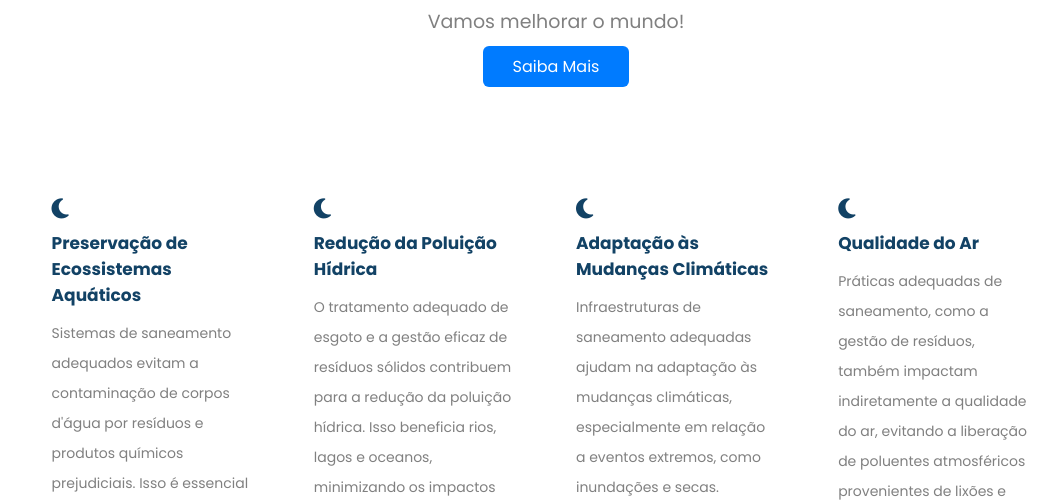
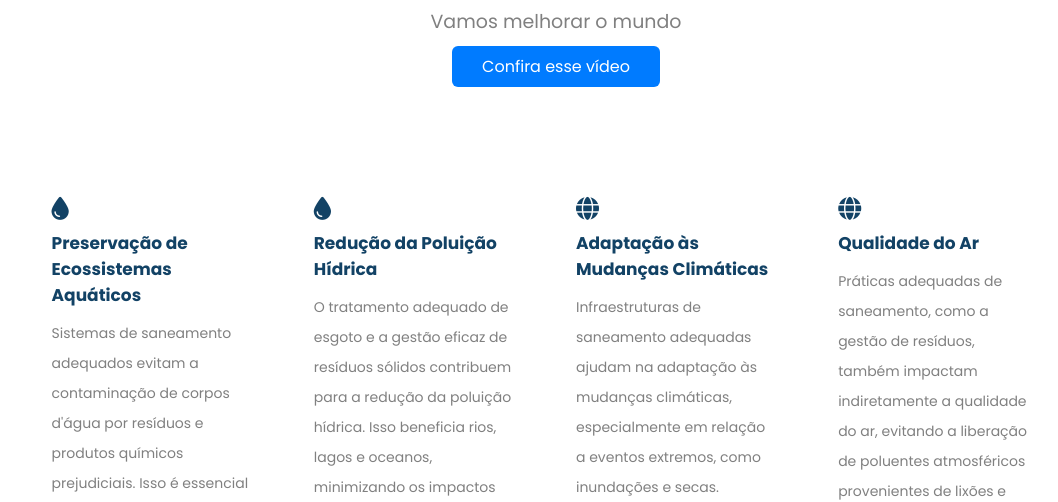
Before and after one commit to Keniel-Cenzi/ONU, a plain HTML site: page index.html in a window 1280 px wide. Shown: the part 300-802 px from the top of the page, without its empty margins (84-1142 px from the left). Drawn offline with Linux system fonts and the light colour scheme.

Commit message:
add links aos botoes de redes sociais, saiba mais e botao para conferir video sobre agua potavel e saneamento, add icon e icones de agua e terra em assuntos sobre o tema

```diff
--- a/index - Copia.html
+++ b/index.html
@@ -5,6 +5,8 @@
     <link rel="preconnect" href="https://fonts.gstatic.com">
     <link href="https://fonts.googleapis.com/css2?family=Poppins:wght@400;700&display=swap" rel="stylesheet">
     <link href="style/style.css" rel="stylesheet" />
+    <link rel="shortcut icon" type="imagex/png" href="./img/gotas.png">
+    <title>Água potável e saneamento</title>
 </head>
 
 <body>
@@ -25,17 +27,17 @@
                 <a href="#">
                     Contato
                 </a>
-                <a class="btn-menu" href="#">
+                <a class="btn-menu" href="https://brasil.un.org/pt-br" target="_blank">
                     Saiba Mais
                 </a>
                 <nav class="social">
-                    <a href="https://www.facebook.com/profile.php?id=100068376350035" target="_blank">
+                    <a href="https://www.facebook.com/nacoesunidas" target="_blank">
                         <i class="fa fa-facebook" aria-hidden="true"></i>
                     </a>
-                    <a href="https://www.instagram.com/aguapotavelesaneamento/" target="_blank">
+                    <a href="https://www.instagram.com/onubrasil/" target="_blank">
                         <i class="fa fa-instagram" aria-hidden="true"></i>
                     </a>
-                    <a href="https://www.youtube.com/watch?v=qKNig2A9Xeo" target="_blank">
+                    <a href="https://www.youtube.com/@nacoesunidasBR" target="_blank">
                         <i class="fa fa-youtube" aria-hidden="true"></i>
                     </a>
                 </nav>
@@ -54,13 +56,15 @@
         <div class="center">
             <div class="main__cta">
                 <h2>Água Potável e Saneamento</h2>
-                <p>Vamos melhorar o mundo!</p>
-                <button>Saiba Mais</button>
+                <p>Vamos melhorar o mundo</p>
+                <a href="https://www.youtube.com/watch?v=Zo89ZjDS28g" target="_blank">
+                    <button>Confira esse vídeo</button>
+                </a>
             </div><!--main-cta-->
 
             <div class="diferenciais">
                 <div class="diferencial-single">
-                    <i class="fas fa-moon"></i>
+                    <i class="fas fa-tint"></i>
                     <h2>Preservação de Ecossistemas Aquáticos</h2>
                     <p>Sistemas de saneamento adequados evitam a contaminação de corpos d'água
                         por resíduos e produtos químicos prejudiciais. Isso é essencial para a
@@ -69,7 +73,7 @@
                     </p>
                 </div><!--diferencial-single-->
                 <div class="diferencial-single">
-                    <i class="fas fa-moon"></i>
+                    <i class="fas fa-tint"></i>
                     <h2>Redução da Poluição Hídrica</h2>
                     <p>O tratamento adequado de esgoto e a gestão eficaz de resíduos sólidos
                         contribuem para a redução da poluição hídrica. Isso beneficia rios,
@@ -77,7 +81,7 @@
                         e nos ecossistemas costeiros.</p>
                 </div><!--diferencial-single-->
                 <div class="diferencial-single">
-                    <i class="fas fa-moon"></i>
+                    <i class="fas fa-globe"></i>
                     <h2>Adaptação às Mudanças Climáticas</h2>
                     <p>Infraestruturas de saneamento adequadas ajudam na adaptação às
                         mudanças climáticas, especialmente em relação a eventos extremos,
@@ -85,7 +89,7 @@
                         enfrentar os desafios climáticos.</p>
                 </div><!--diferencial-single-->
                 <div class="diferencial-single">
-                    <i class="fas fa-moon"></i>
+                    <i class="fas fa-globe"></i>
                     <h2>Qualidade do Ar</h2>
                     <p>Práticas adequadas de saneamento, como a gestão de resíduos, também
                         impactam indiretamente a qualidade do ar, evitando a liberação de
```
Also changed, not shown: img/gotas.png (added), 3 other files.
